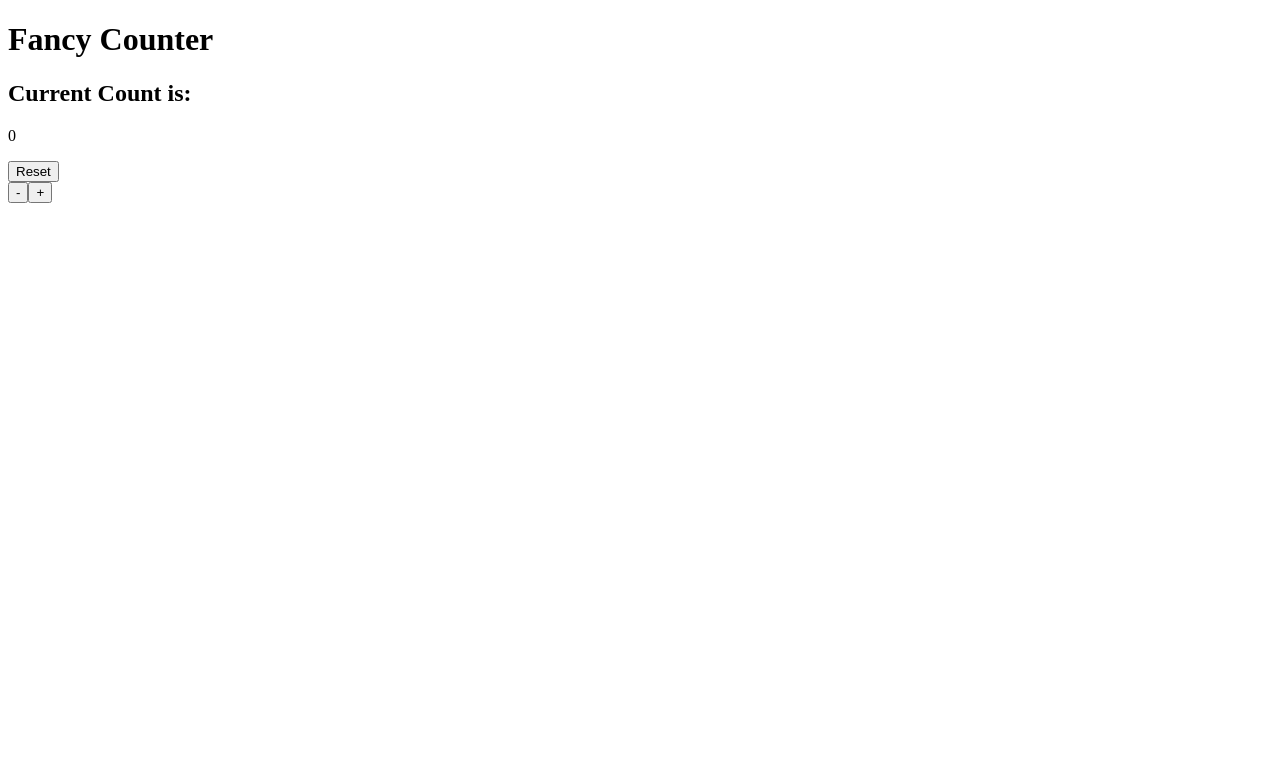
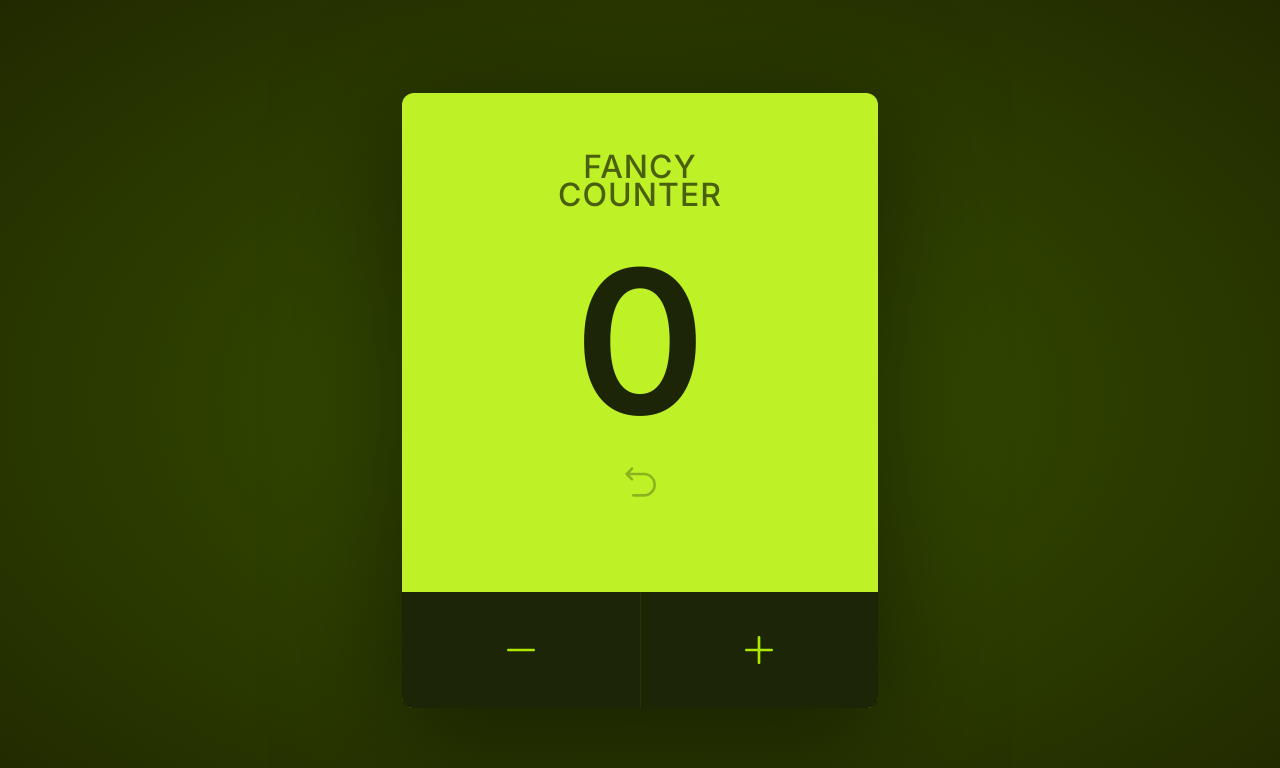
Before and after one commit to huspau/fancy-counter, a React (Vite) app: page / in a window 1280 px wide. Shown: the top 768 px of the page. Built offline with nearby package versions, Linux system fonts and the light colour scheme.

Commit message:
Added all necessary css

```diff
--- a/package.json
+++ b/package.json
@@ -10,6 +10,7 @@
     "preview": "vite preview"
   },
   "dependencies": {
+    "@radix-ui/react-icons": "^1.3.0",
     "react": "^18.2.0",
     "react-dom": "^18.2.0"
   },
--- a/src/Card.jsx
+++ b/src/Card.jsx
@@ -18,7 +18,7 @@
   const reset = () => setCount(0);
 
   return (
-    <div>
+    <div className="card">
       <Title />
       <Count number={count} />
       <ResetButton reset={reset} />
--- a/src/Count.jsx
+++ b/src/Count.jsx
@@ -1,12 +1,3 @@
 export default function Count({ number }) {
-  return (
-    <>
-      <CountTitle />
-      <p>{number}</p>
-    </>
-  );
+  return <p className="count">{number}</p>;
 }
-
-function CountTitle() {
-  return <h2>Current Count is:</h2>;
-}
--- a/src/CountButtons.jsx
+++ b/src/CountButtons.jsx
@@ -1,9 +1,15 @@
+import { MinusIcon, PlusIcon } from "@radix-ui/react-icons";
+
 export default function CountButtons(props) {
-  const {increment, decrement} = props;
+  const { increment, decrement } = props;
   return (
-    <div>
-      <button onClick={decrement}>-</button>
-      <button onClick={increment}>+</button>
+    <div className="button-container">
+      <button className="count-btn" onClick={decrement}>
+        <MinusIcon className="count-btn-icon" />
+      </button>
+      <button className="count-btn" onClick={increment}>
+        <PlusIcon className="count-btn-icon" />
+      </button>
     </div>
   );
 }
--- a/src/ResetButton.jsx
+++ b/src/ResetButton.jsx
@@ -1,4 +1,10 @@
+import { ResetIcon } from "@radix-ui/react-icons";
+
 export default function ResetButton(props) {
   const { reset } = props;
-  return <button onClick={reset}>Reset</button>;
+  return (
+    <button className="reset-btn" onClick={reset}>
+      <ResetIcon className="reset-btn-icon" />
+    </button>
+  );
 }
--- a/src/Title.jsx
+++ b/src/Title.jsx
@@ -1,3 +1,3 @@
 export default function Title() {
-  return <h1>Fancy Counter</h1>;
+  return <h1 className="title">Fancy Counter</h1>;
 }
--- /dev/null
+++ b/src/index.css
@@ -0,0 +1,138 @@
+@import url("https://fonts.googleapis.com/css2?family=Inter:wght@300;400;500;600;700;800;900&display=swap");
+
+* {
+  margin: 0;
+  padding: 0;
+  box-sizing: border-box;
+}
+
+button {
+  all: unset;
+}
+
+body {
+  font-family: Inter, sans-serif;
+  height: 100vh;
+  background-image: radial-gradient(ellipse, #385300, #212900);
+}
+
+#root {
+  width: 100%;
+  height: 100%;
+}
+
+main {
+  width: 100%;
+  height: 100%;
+  display: flex;
+  justify-content: center;
+  align-items: center;
+}
+
+.card {
+  background-color: #bef227;
+  width: 476px;
+  height: 615px;
+  border-radius: 12px;
+  box-shadow: 0 25px 121px rgba(0, 0, 0, 0.5);
+  display: flex;
+  flex-direction: column;
+  align-items: center;
+  transition: all 0.4s;
+}
+
+.card--limit {
+  background-color: #a3d11b;
+}
+
+.title {
+  opacity: 0.6;
+  text-transform: uppercase;
+  letter-spacing: 1px;
+  width: 200px;
+  text-align: center;
+  line-height: 0.9;
+  font-weight: 500;
+  font-size: 32px;
+  margin-top: 60px;
+}
+
+.count {
+  color: #1d2507;
+  font-size: 200px;
+  font-weight: 600;
+  margin-top: 10px;
+}
+
+.reset-btn {
+  cursor: pointer;
+  opacity: 0.3;
+  transition: all 0.4s;
+}
+
+.reset-btn:hover,
+.reset-btn:focus {
+  opacity: 0.5;
+}
+
+.reset-btn-icon {
+  color: #1d2507;
+  height: 40px;
+  width: 40px;
+}
+
+.button-container {
+  background-color: #1d2507;
+  height: 116px;
+  width: 100%;
+  margin-top: auto;
+  border-bottom-right-radius: 10px;
+  border-bottom-left-radius: 10px;
+  display: flex;
+}
+
+.count-btn {
+  flex: 1;
+  display: flex;
+  justify-content: center;
+  align-items: center;
+  cursor: pointer;
+  transition: all 0.4s;
+}
+
+.count-btn:first-child {
+  border-right: 1px solid rgba(189, 254, 0, 0.07);
+}
+
+.count-btn:hover,
+.count-btn:focus {
+  background-color: #212b06;
+}
+
+.count-btn--plus {
+  border-left: 1px solid rgba(189, 254, 0, 0.15);
+}
+
+.count-btn-icon {
+  color: #bdfe00;
+  opacity: 0.9;
+  height: 40px;
+  width: 40px;
+}
+
+@media (max-width: 680px) or (max-height: 730px) {
+  .card {
+    width: 100%;
+    height: 100%;
+    border-radius: 0;
+  }
+
+  .title {
+    margin-top: 100px;
+  }
+
+  .buttons {
+    border-bottom-left-radius: 0;
+    border-bottom-right-radius: 0;
+  }
+}
--- a/src/main.jsx
+++ b/src/main.jsx
@@ -1,6 +1,7 @@
 import React from "react";
 import ReactDOM from "react-dom/client";
 import App from "./App.jsx";
+import "./index.css";
 
 ReactDOM.createRoot(document.getElementById("root")).render(
   <React.StrictMode>
```
Also changed, not shown: 1 other file (tests, documents, lock files or other folders).
